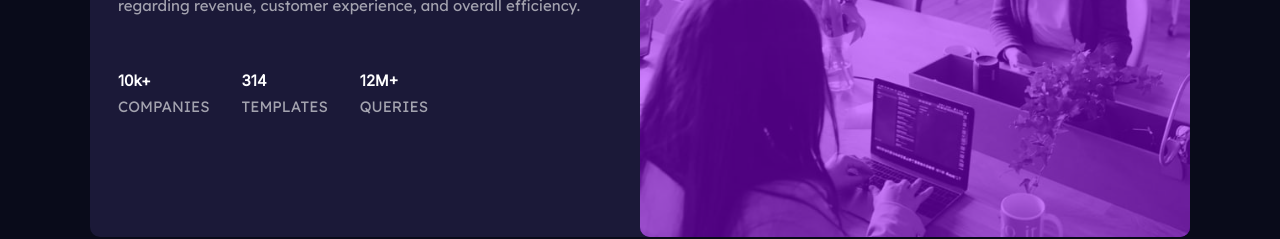
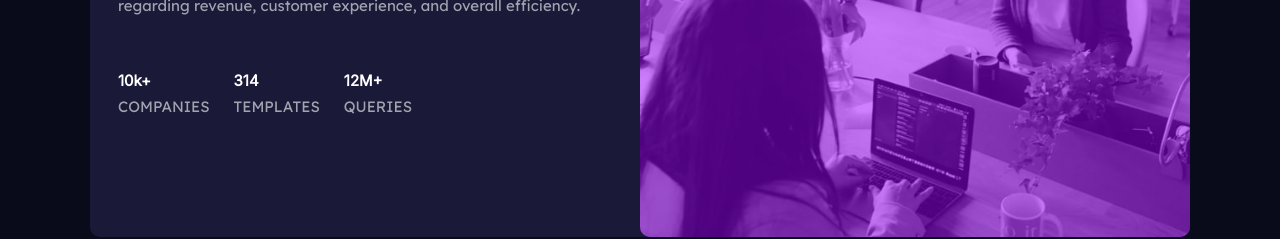
Before and after one commit to colinrodney/frontend-mentor-stats-card, a plain HTML site: page index.html in a window 1280 px wide. Shown: the part 359-598 px from the top of the page. Drawn offline with nearby package versions, Linux system fonts and the light colour scheme.

Commit message:
reduced margin-right from 2rem to 1.5rem @ <li> elements

```diff
--- a/style.css
+++ b/style.css
@@ -113,6 +113,6 @@ ul p {
 
   ul li {
     /* allows for proper alignment and spacing of list items */
-    margin-right: 2rem;
+    margin-right: 1.5rem;
   }
 }
```
